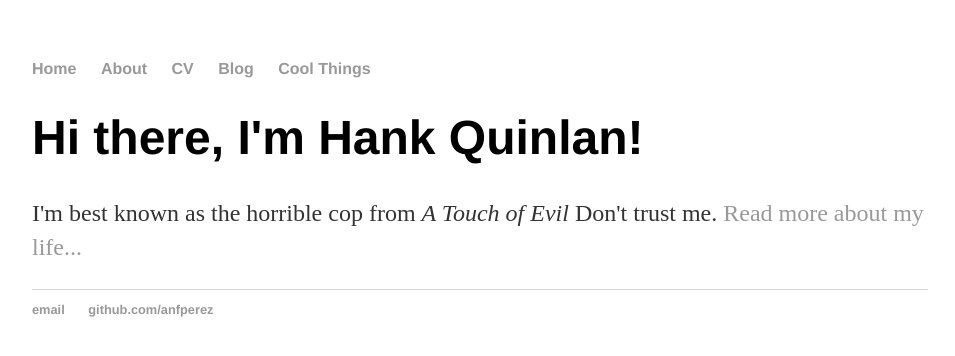
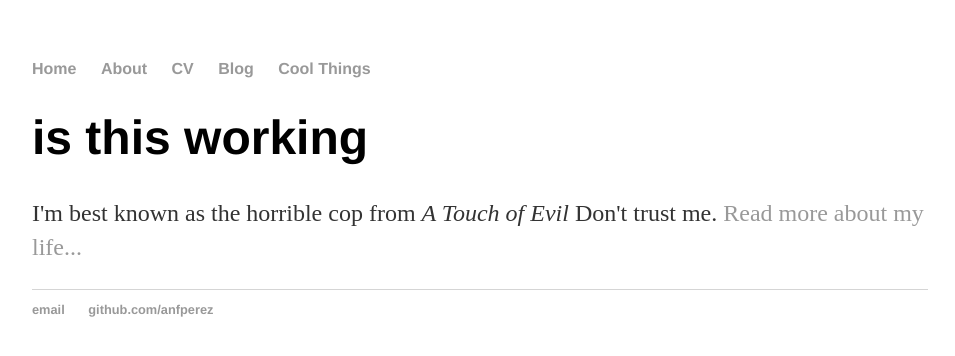
Before and after one commit to anfperez/anfperez.github.io, a Jekyll site: the page built from index.html, in a window 1280 px wide. Shown: the top 356 px of the page, without its empty margins (160-1115 px from the left). Built offline with Jekyll 4.4.1, drawn with Linux system fonts in a browser that asks for light colours.

Commit message:
Update index.html

```diff
--- a/index.html
+++ b/index.html
@@ -3,6 +3,6 @@ layout: default
 title: Hank Quinlan, Horrible Cop
 ---
 <div class="blurb">
-	<h1>Hi there, I'm Hank Quinlan!</h1>
+	<h1>is this working</h1>
 	<p>I'm best known as the horrible cop from <em>A Touch of Evil</em> Don't trust me. <a href="/about">Read more about my life...</a></p>
 </div><!-- /.blurb -->
```
